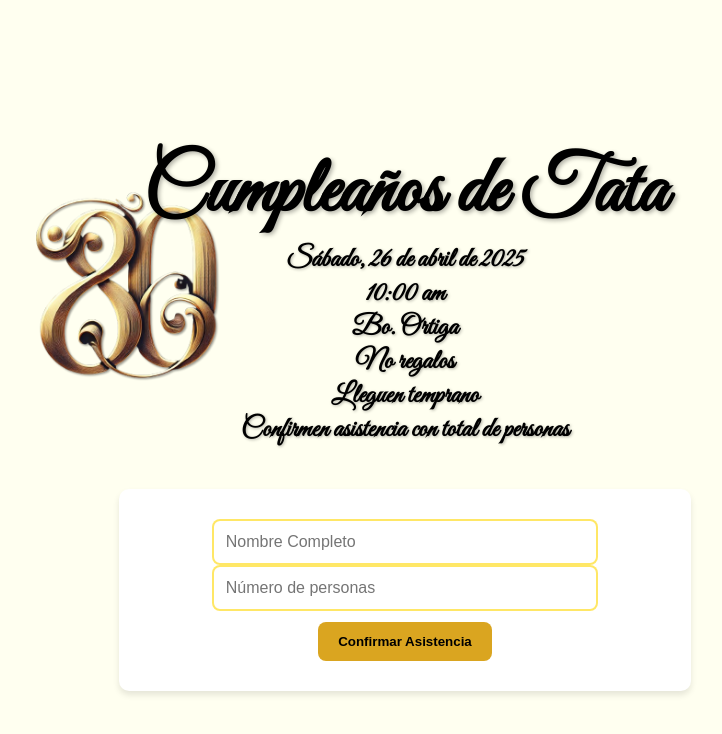
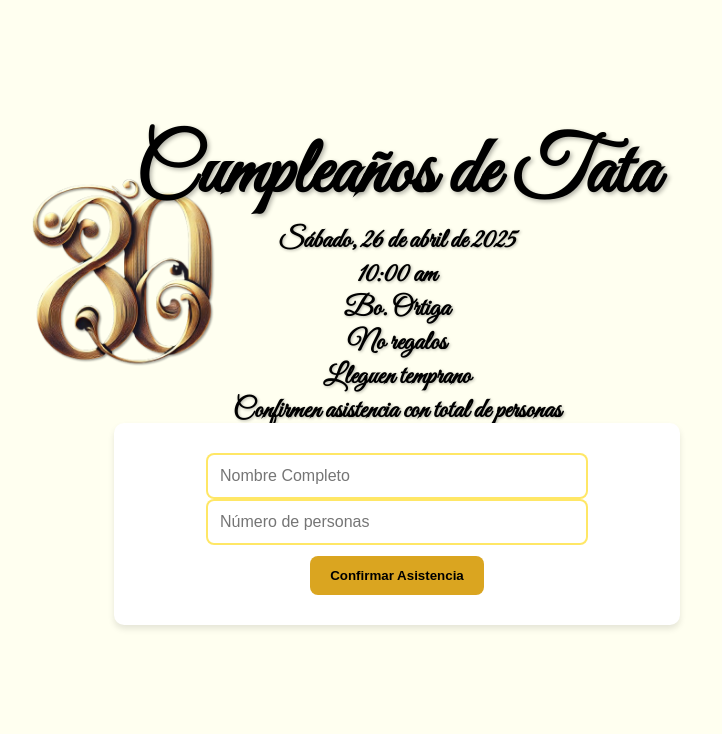
Before and after one commit to arebac/ayabday80, a React (Vite) app: page / in a window 1280 px wide. Shown: the top 734 px of the page, without its empty margins (243-965 px from the left). Built offline with nearby package versions, Linux system fonts and the light colour scheme.

Commit message:
FINAL PUSH X2

```diff
--- a/src/components/InvitationPage.css
+++ b/src/components/InvitationPage.css
@@ -1,6 +1,6 @@
 .entireScreen {
   width: 100%;
-  height: 100%;
+  height: 95%;
   display: flex;
   flex-direction: column;
   align-items: center;
@@ -10,7 +10,7 @@
 
 .containerANDheader {
   width: 90%;
-  height: 50%;
+  height: 40%;
   display: flex;
   flex-direction: row-reverse;
   align-items: center;
--- a/src/index.css
+++ b/src/index.css
@@ -7,7 +7,7 @@ body{
     justify-content: center;
     background-color: ivory;
     height:100vh;
-    width: 100%;
+
 
 }
 
```
